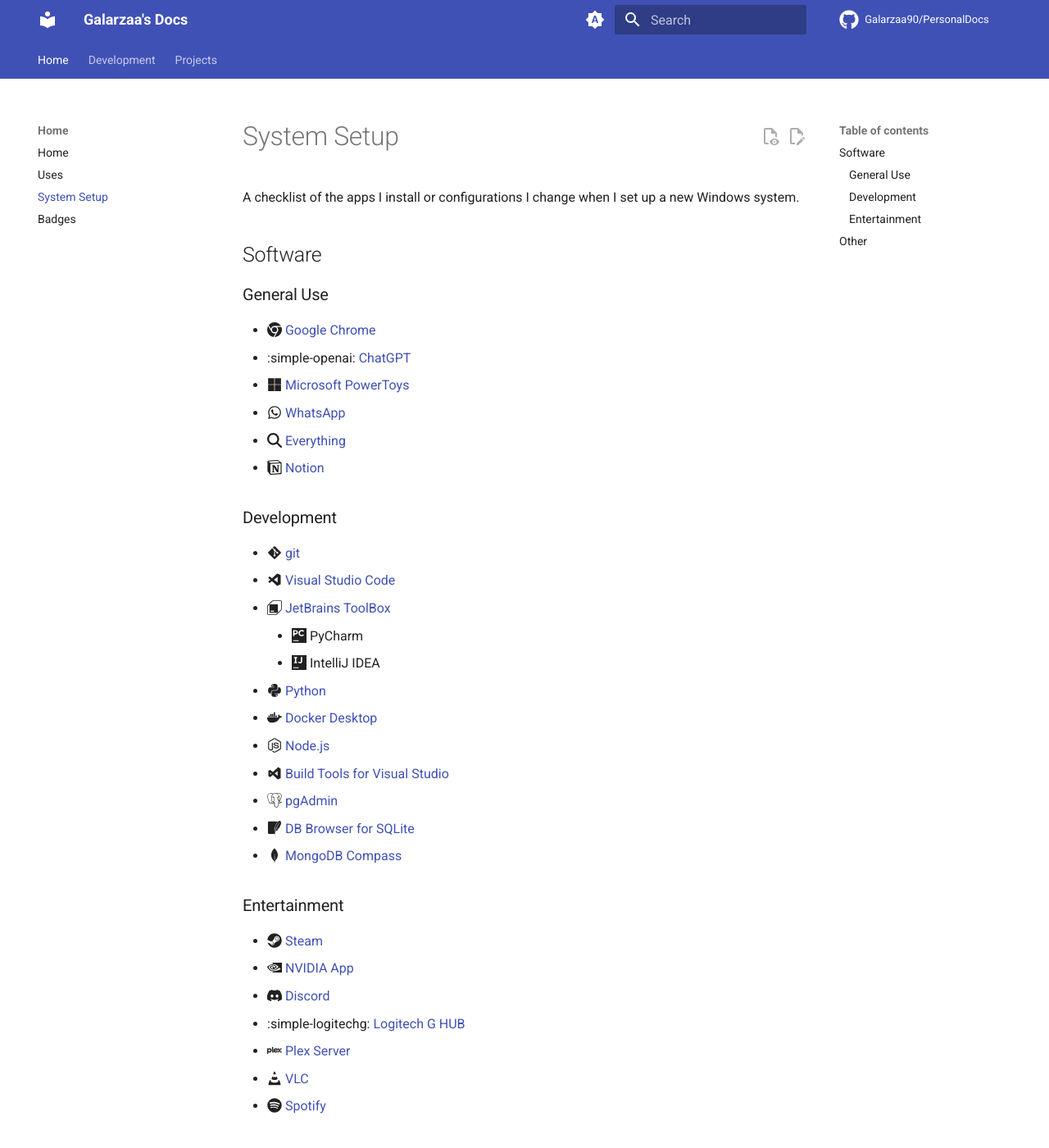
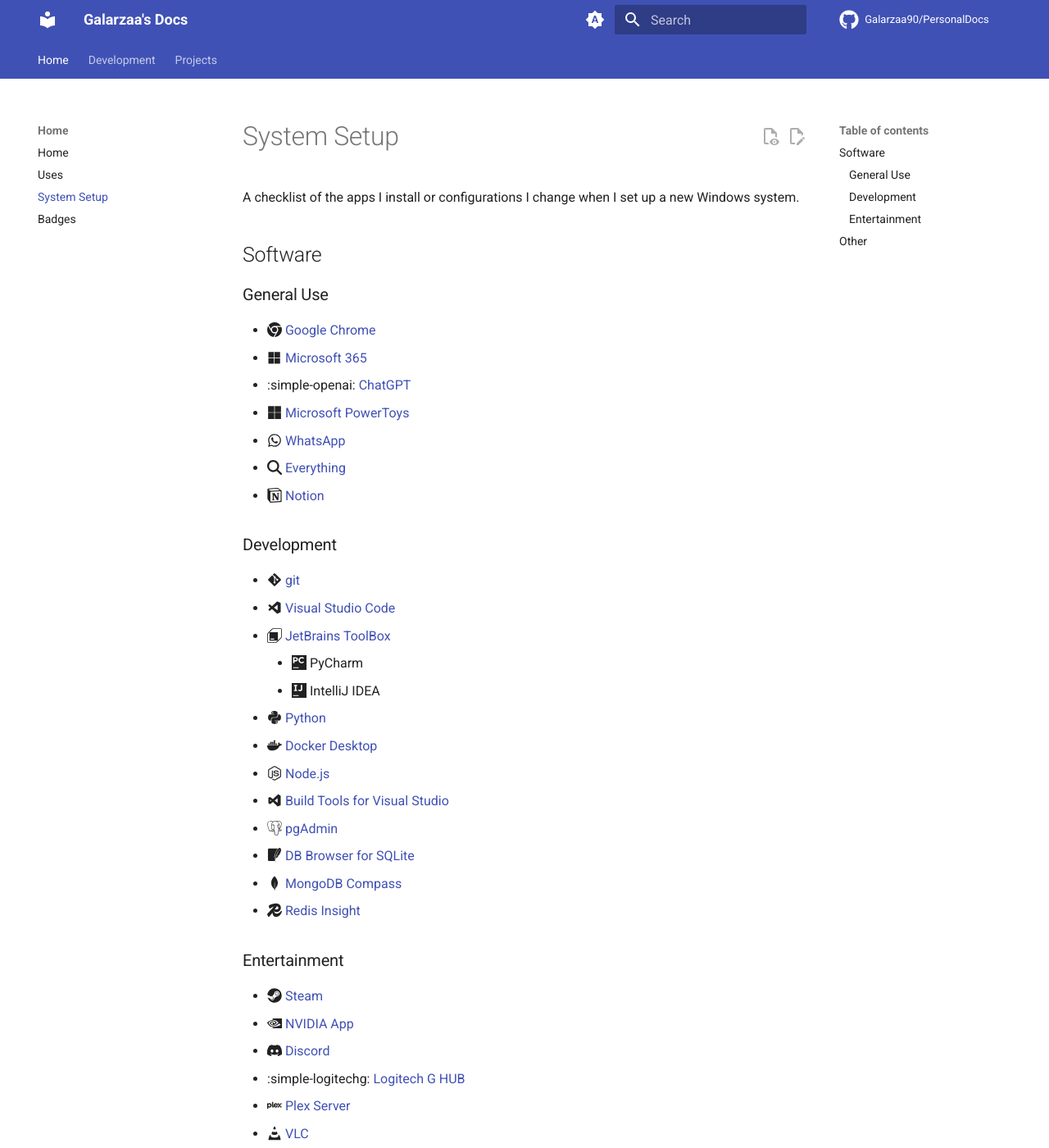
Before and after one commit to Galarzaa90/PersonalDocs, an MkDocs documentation site: the page built from docs/setup.md, in a window 1280 px wide and 1400 px high. Shown: the whole window at 82% size. Built offline with MkDocs 1.6.1 and Material for MkDocs 9.7.7, drawn with Linux system fonts in a browser that asks for light colours; comment, search, counter and statistics services are not loaded.

Commit message:
Add redis insight and office

```diff
--- a/docs/setup.md
+++ b/docs/setup.md
@@ -7,6 +7,7 @@ A checklist of the apps I install or configurations I change when I set up a new
 ### General Use
 
 - :fontawesome-brands-chrome: [Google Chrome](https://www.google.com/chrome)
+- :material-microsoft:  [Microsoft 365](https://m365.cloud.microsoft/)
 - :simple-openai: [ChatGPT](https://apps.microsoft.com/detail/9nt1r1c2hh7j)
 - :fontawesome-brands-microsoft: [Microsoft PowerToys](https://learn.microsoft.com/en-us/windows/powertoys/install)
 - :fontawesome-brands-whatsapp: [WhatsApp](https://apps.microsoft.com/detail/9nksqgp7f2nh)
@@ -27,6 +28,7 @@ A checklist of the apps I install or configurations I change when I set up a new
 - :simple-postgresql: [pgAdmin](https://www.pgadmin.org/download/)
 - :simple-sqlite: [DB Browser for SQLite](https://sqlitebrowser.org/)
 - :simple-mongodb: [MongoDB Compass](https://www.mongodb.com/try/download/compass)
+- :simple-redis: [Redis Insight](https://github.com/RedisInsight/RedisInsight)
 
 ### Entertainment
 
```
